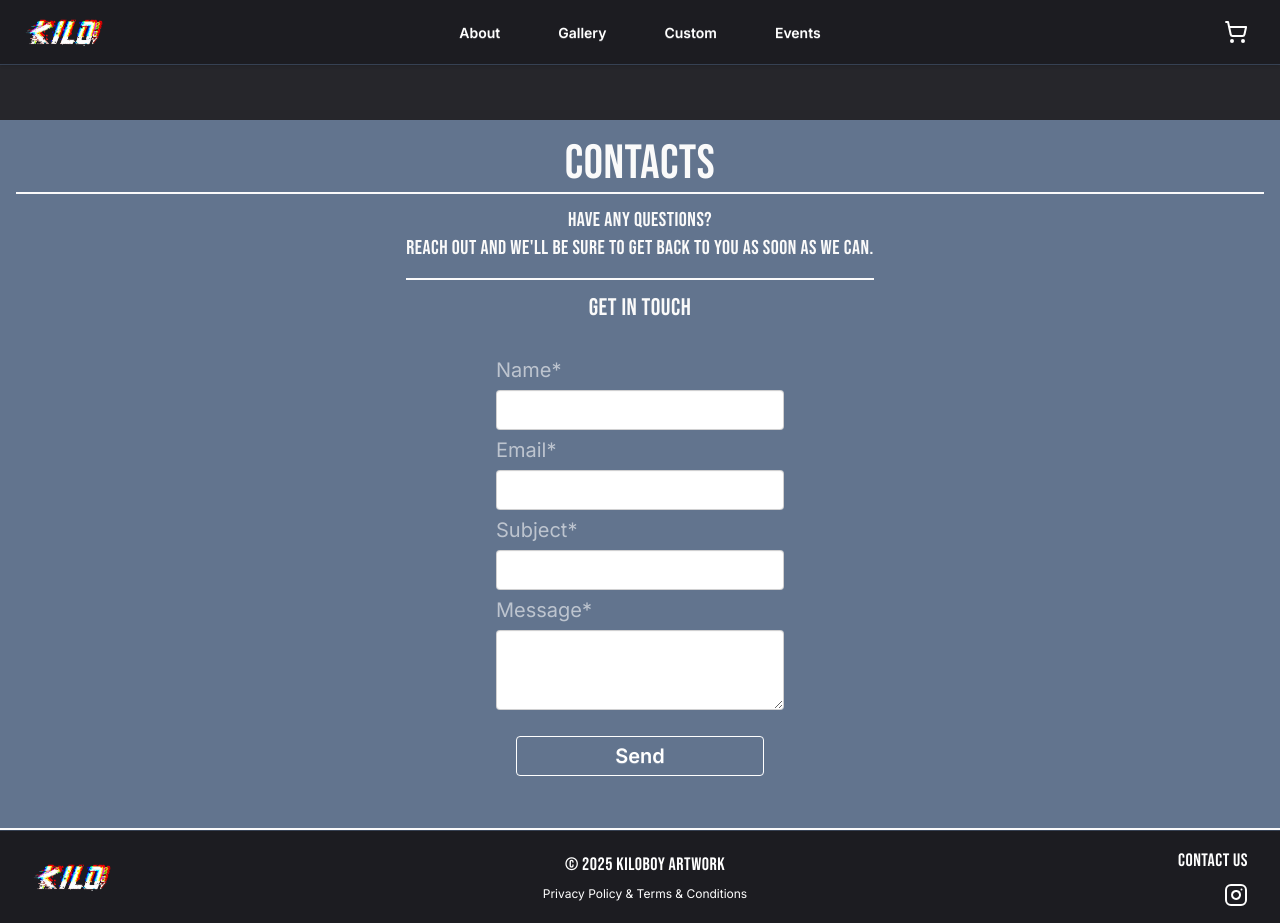
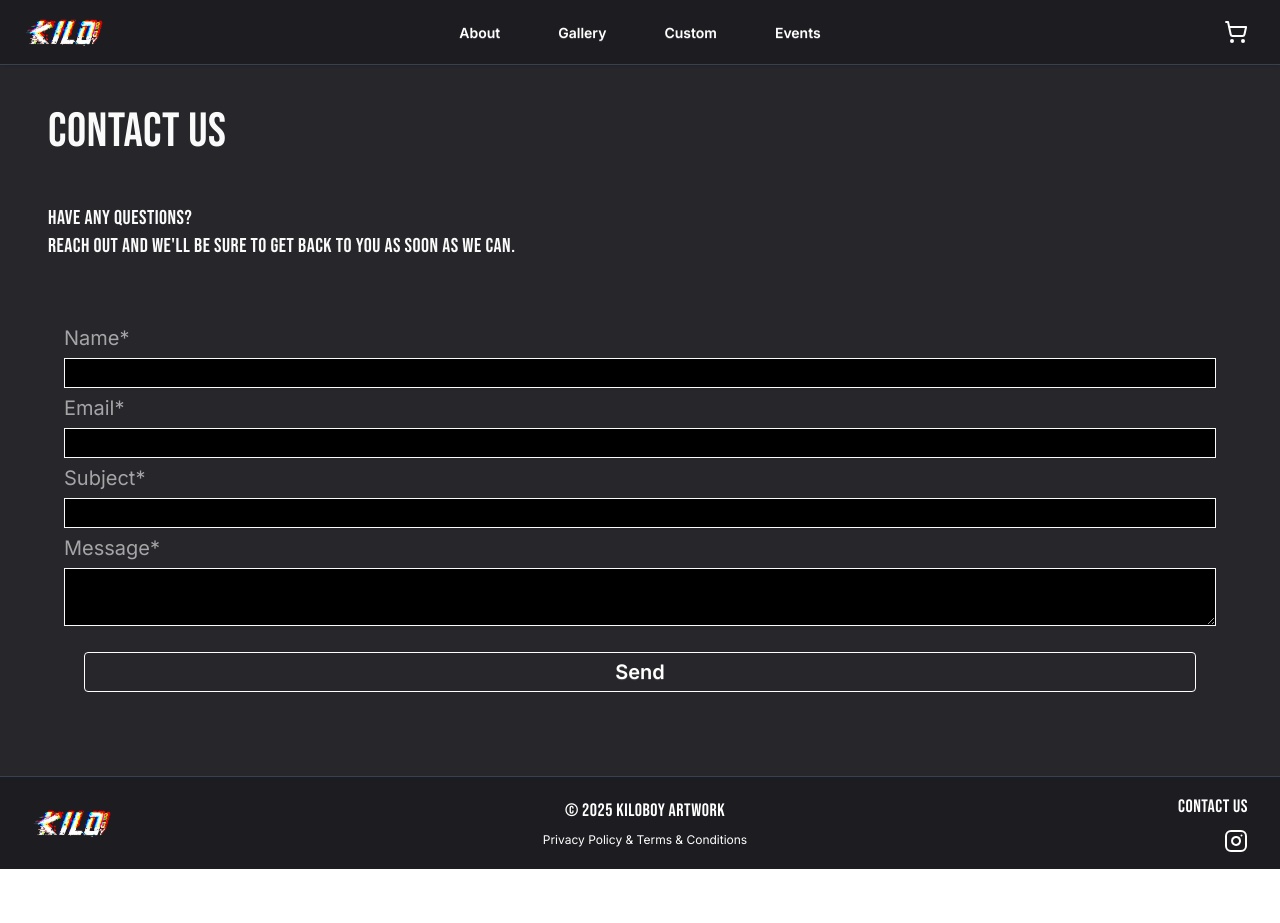
Before and after one commit to MOGARRR/miles, a Next.js app: page /contact in a window 1280 px wide. After the commit the page ends 869 px from the top, so only its background shows below. Built offline with nearby package versions, Linux system fonts and the light colour scheme.

Commit message:
small cleanup on contact form styling, add contact API route skeleton

```diff
--- /dev/null
+++ b/app/api/contact/route.ts
@@ -0,0 +1,9 @@
+import { NextResponse } from "next/server";
+
+export async function GET() {
+  return NextResponse.json({ ok: true, method: "GET" })
+}
+
+export async function POST() {
+  return NextResponse.json({ ok: true, method: "POST" })
+}
--- a/app/contact/page.tsx
+++ b/app/contact/page.tsx
@@ -1,28 +1,30 @@
-
+"use client"
 
 const ContactPage = () => {
   return (
-    <div className="pt-15">
-      <div className="bg-slate-500 p-4 border-b-2 border-slate text-center place-items-center">
-        <h1 className="text-5xl m-1 border-b-2 pb-1 w-full">Contacts</h1>
+    <div className="">
+      <div className="">
+        <h1 className="text-5xl m-12 ">Contact Us</h1>
 
-        <h1 className="text-xl m-3 border-b-2 pb-4 ">
+        <h1 className="text-xl m-12 ">
           Have any questions? <br /> Reach out and we'll be sure to get back to you as soon as we can.
         </h1>
-        <h2 className="text-2xl mb-4">Get in touch</h2>
-        <fieldset className="fieldset  rounded-box w-xs p-4 text-xl">
+
+        <fieldset className="fieldset p-4 text-xl m-12">
           <label className="label">Name*</label>
-          <input type="text" className="input" />
+          <input type="text" className="border bg-black" />
 
           <label className="label">Email*</label>
-          <input type="email" className="input" />
+          <input type="email" className="border bg-black" />
 
           <label className="label">Subject*</label>
-          <input type="text" className="input" />
+          <input type="text" className="border bg-black" />
 
           <label className="label">Message*</label>
-          <textarea className="textarea" placeholder=""></textarea>
-          <button className=" text-xl text-white btn btn-neutral btn-outline m-5 rounded-sm border-white">
+          <textarea className="border bg-black" placeholder=""></textarea>
+
+          <button
+            className=" text-xl text-white btn btn-neutral btn-outline m-5 rounded-sm border-white">
             Send
           </button>
         </fieldset>
--- a/package.json
+++ b/package.json
@@ -17,7 +17,7 @@
     "next": "15.5.2",
     "react": "19.1.0",
     "react-dom": "19.1.0",
-    "resend": "^6.5.2"
+    "resend": "^6.6.0"
   },
   "devDependencies": {
     "@eslint/eslintrc": "^3",
```
Also changed, not shown: 1 other file (tests, documents, lock files or other folders).
